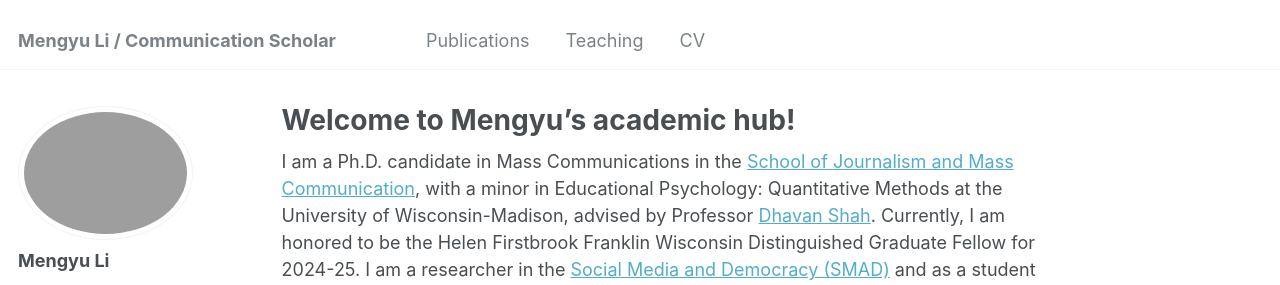
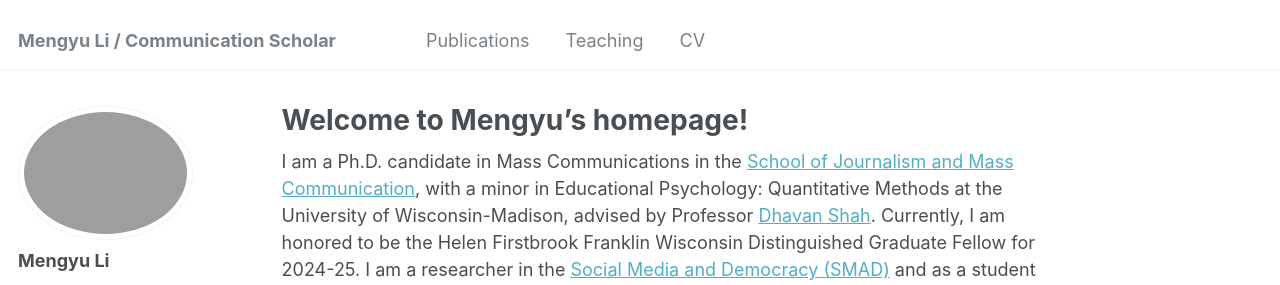
Before and after one commit to im-mengyuli/im-mengyuli.github.io, a Jekyll site: the page built from _pages/about.md, in a window 1280 px wide and 1346 px high. Shown: the top 285 px of the window. Built offline with Jekyll 4.4.1, drawn with Linux system fonts in a browser that asks for light colours; some web fonts are replaced.

Commit message:
Update about.md

```diff
--- a/_pages/about.md
+++ b/_pages/about.md
@@ -1,6 +1,6 @@
 ---
 permalink: /
-title: "Welcome to Mengyu's academic hub!"
+title: "Welcome to Mengyu's homepage!"
 author_profile: true
 redirect_from:
   - /about/
```
